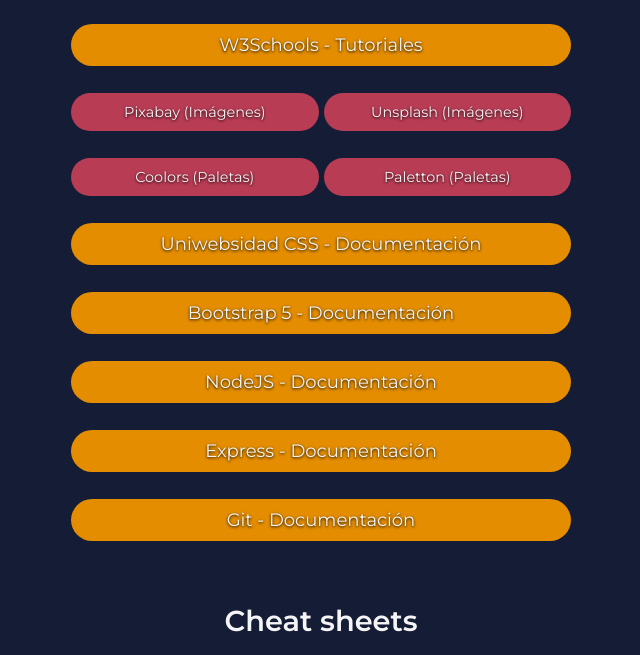
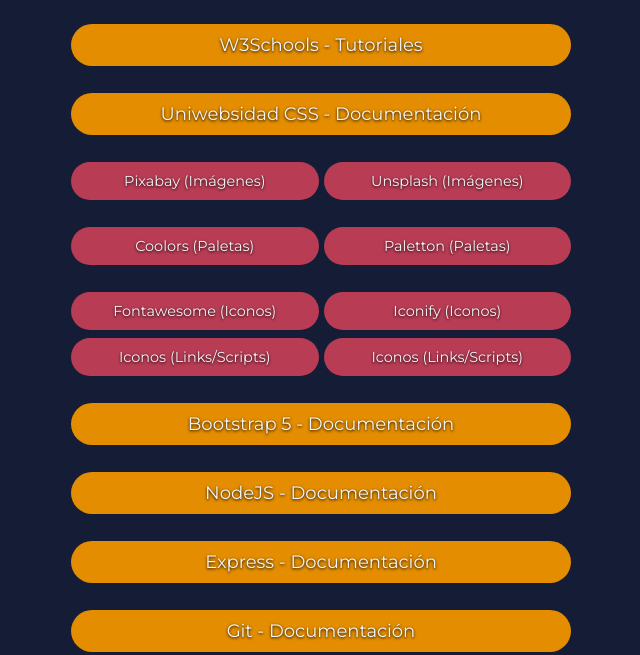
Before and after one commit to sgvcode/enlaces-cac-23568, a plain HTML site: page index.html in a window 1280 px wide. Shown: the part 1326-1981 px from the top of the page, without its empty margins (319-959 px from the left). Drawn offline with Linux system fonts and the light colour scheme.

Commit message:
Añadidos botones de Iconos y CDNs a Links y Scripts

```diff
--- a/index.html
+++ b/index.html
@@ -76,6 +76,10 @@
                 <a class="enlaces utiles" href="http://w3schools.com/" target="_blank">W3Schools - Tutoriales</a>
                 </button>
                 <br>
+                <a class="enlaces utiles" href="https://uniwebsidad.com/libros/css" target="_blank">Uniwebsidad CSS -
+                    Documentación</a>
+                </button>
+                <br>
                 <div class="btn-chicos">
                     <a class="enlaces utiles b-chicos" href="https://pixabay.com/" target="_blank">Pixabay
                         (Imágenes)</a>
@@ -90,9 +94,19 @@
                         (Paletas)</a>
                 </div>
                 <br>
-                <a class="enlaces utiles" href="https://uniwebsidad.com/libros/css" target="_blank">Uniwebsidad CSS -
-                    Documentación</a>
-                </button>
+                <div class="btn-chicos">
+                    <a class="enlaces utiles b-chicos" href="https://fontawesome.com/" target="_blank">Fontawesome
+                        (Iconos)</a>
+                    <a class="enlaces utiles b-chicos" href="https://icon-sets.iconify.design/" target="_blank">Iconify
+                        (Iconos)</a>
+                </div>
+                <div class="btn-chicos">
+                    <a class="enlaces utiles b-chicos" href="https://www.jsdelivr.com/" target="_blank">Iconos
+                        (Links/Scripts)</a>
+                    <a class="enlaces utiles b-chicos" href="https://cdnjs.com/libraries/font-awesome"
+                        target="_blank">Iconos
+                        (Links/Scripts)</a>
+                </div>
                 <br>
                 <a class="enlaces utiles" href="https://getbootstrap.com/docs/5.3/getting-started/introduction/"
                     target="_blank">Bootstrap
```
